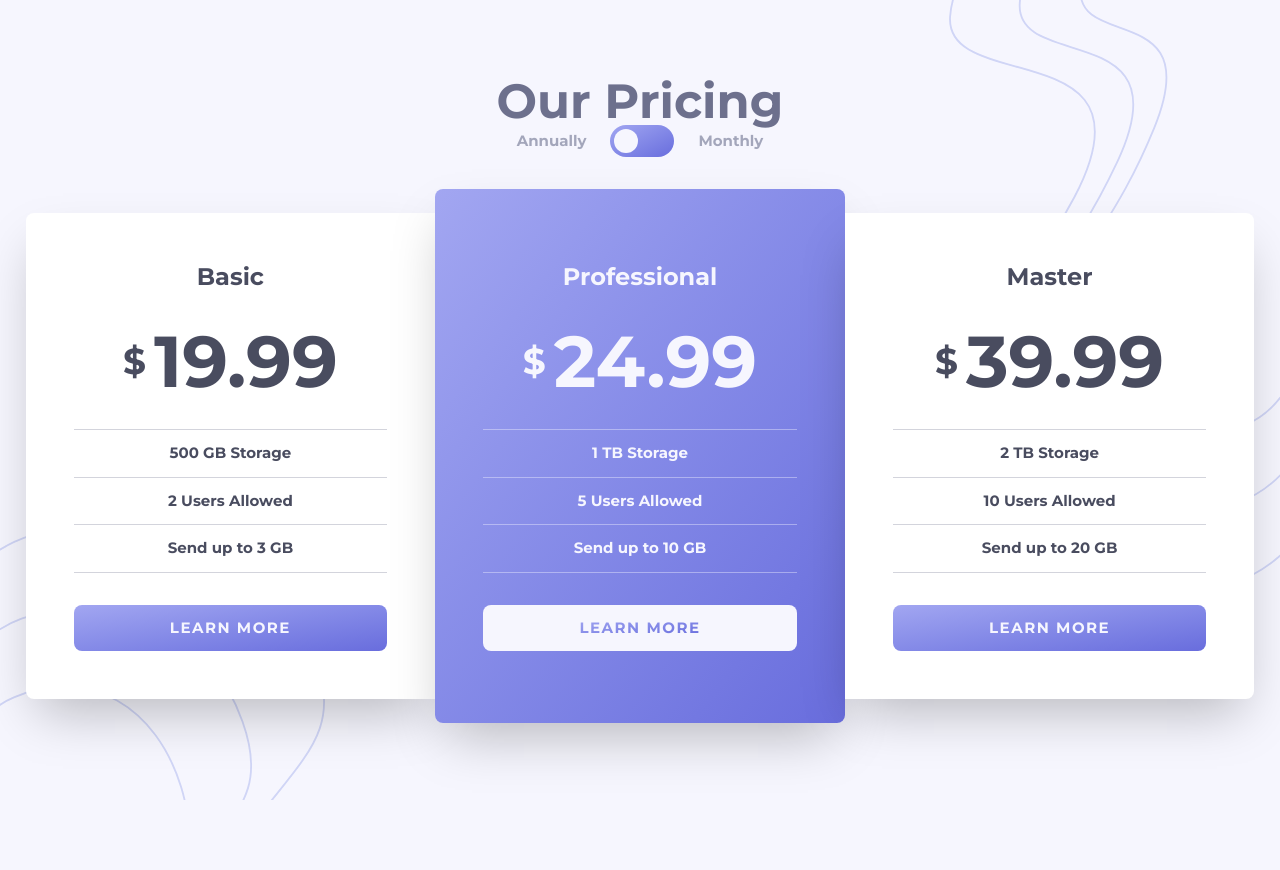
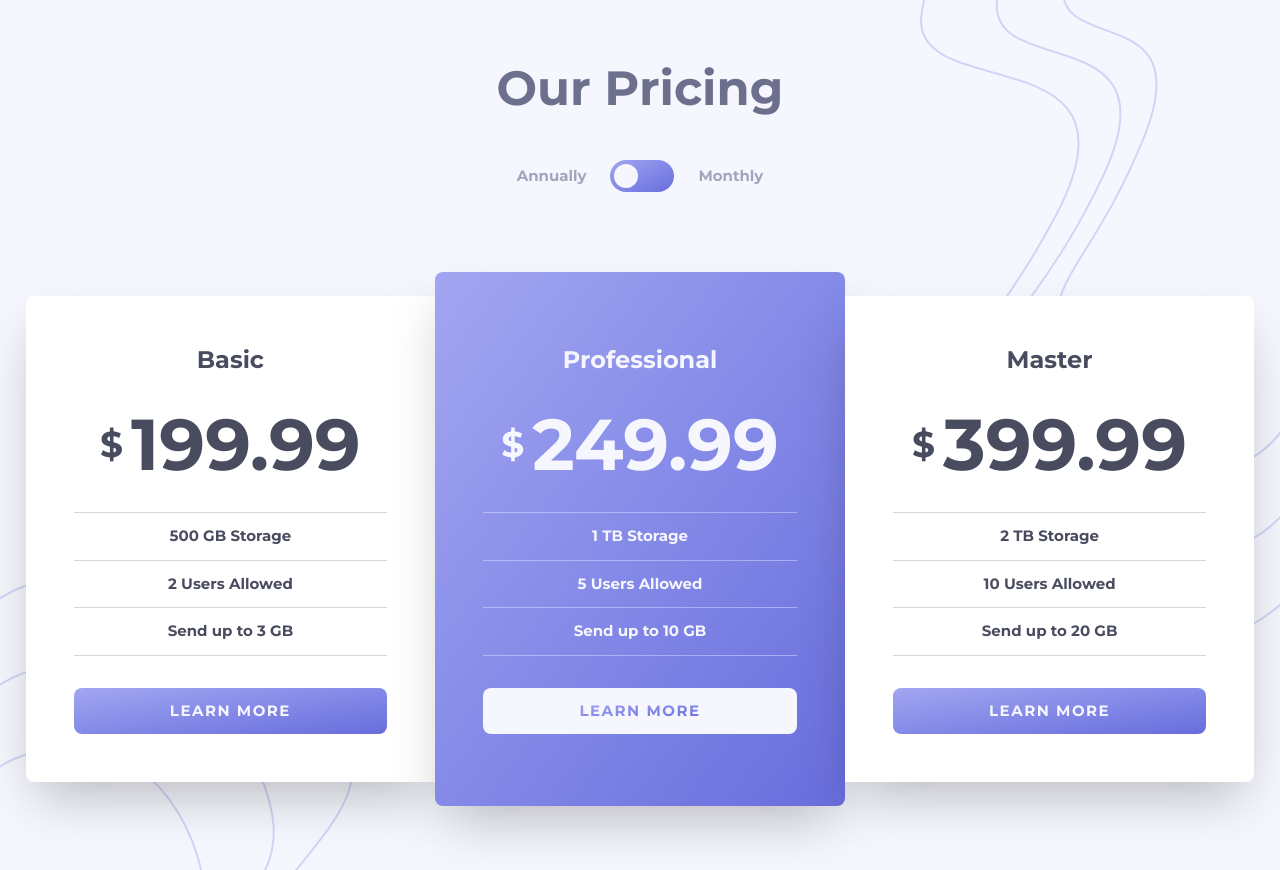
Before and after one commit to lilKriT/fem-pricing-component-with-toggle, a Next.js app: page / in a window 1280 px wide. Before the commit the page ends 800 px from the top, so only its background shows below. Built offline with nearby package versions, Linux system fonts and the light colour scheme.

Commit message:
Almost done.

```diff
--- a/app/_components/Card.tsx
+++ b/app/_components/Card.tsx
@@ -1,13 +1,14 @@
 import Link from "next/link";
 
 interface IProps {
-  isPremium: boolean;
-  title: string;
-  price: number;
-  features: string[];
+  plan: Plan;
+  monthly: boolean;
 }
 
-const Card = ({ isPremium, title, price, features }: IProps) => {
+const Card = ({ plan, monthly }: IProps) => {
+  const { title, price, features, isPremium } = plan;
+  let priceToDisplay = monthly ? price.monthly : price.annually;
+
   return (
     <article
       className={`${isPremium ? "row-start-1 row-end-4 gradient py-18 text-blue-50 rounded-lg" : "row-start-2 bg-white"}
@@ -16,7 +17,7 @@ const Card = ({ isPremium, title, price, features }: IProps) => {
     >
       <h2 className="text-2xl">{title}</h2>
       <p className="text-7xl flex items-center justify-center gap-2">
-        <span className="text-4xl">$</span> {price}
+        <span className="text-4xl">$</span> {priceToDisplay}
       </p>
 
       {/* Features */}
--- a/app/page.tsx
+++ b/app/page.tsx
@@ -1,46 +1,59 @@
+"use client";
+
+import { useEffect, useState } from "react";
 import Card from "./_components/Card";
 
-const Cards: {
-  isPremium: boolean;
-  title: string;
-  price: number;
-  features: string[];
-}[] = [
+const Plans: Plan[] = [
   {
     title: "Basic",
     isPremium: false,
-    price: 19.99,
+    price: { monthly: 19.99, annually: 199.99 },
     features: ["500 GB Storage", "2 Users Allowed", "Send up to 3 GB"],
   },
   {
     title: "Professional",
     isPremium: true,
-    price: 24.99,
+    price: { monthly: 24.99, annually: 249.99 },
     features: ["1 TB Storage", "5 Users Allowed", "Send up to 10 GB"],
   },
   {
     title: "Master",
     isPremium: false,
-    price: 39.99,
+    price: { monthly: 39.99, annually: 399.99 },
     features: ["2 TB Storage", "10 Users Allowed", "Send up to 20 GB"],
   },
 ];
 
 export default function Home() {
+  const [monthly, setMonthly] = useState(false);
+  useEffect(() => {
+    console.log("changing state");
+    console.log(monthly);
+
+    return () => {};
+  }, [monthly]);
+
   return (
     <section
       className="min-h-dvh bg-[url('/bg-bottom.svg'),url('/bg-top.svg')] bg-no-repeat
     bg-position-[left_0px_bottom_0px,right_0px_top_0px] bg-size-[auto_35%,auto_75%]
     flex justify-center items-center"
     >
-      <div className="flex flex-col justify-center items-center mx-[2%] my-16 w-full max-w-7xl">
+      <div className="flex flex-col justify-center items-center mx-[2%] my-16 w-full max-w-7xl gap-12">
         <h1 className="text-5xl text-gray-650">Our Pricing</h1>
 
         <label className="text-gray-650/60 cursor-pointer flex items-center justify-center gap-6">
           <span>Annually</span>
 
           <div className="relative w-16 h-8 gradient rounded-full peer-checked:w-20">
-            <input type="checkbox" className="sr-only peer" />
+            <input
+              type="checkbox"
+              className="sr-only peer"
+              checked={monthly}
+              onChange={(e) => {
+                setMonthly(e.target.checked);
+              }}
+            />
             <div className="absolute top-1 left-1 w-6 aspect-square rounded-full bg-blue-50 peer-checked:translate-x-8 motion-safe:duration-300 ease-in-out"></div>
           </div>
 
@@ -49,14 +62,8 @@ export default function Home() {
 
         {/* Cards */}
         <div className="mt-8 grid grid-cols-3 grid-rows-[24px_1fr_24px] w-full">
-          {Cards.map((c, idx) => (
-            <Card
-              title={c.title}
-              isPremium={c.isPremium}
-              price={c.price}
-              features={c.features}
-              key={idx}
-            />
+          {Plans.map((p, idx) => (
+            <Card plan={p} key={idx} monthly={monthly} />
           ))}
         </div>
       </div>
```
Also changed, not shown: types/Plan.ts (added, +9 -0 lines).
